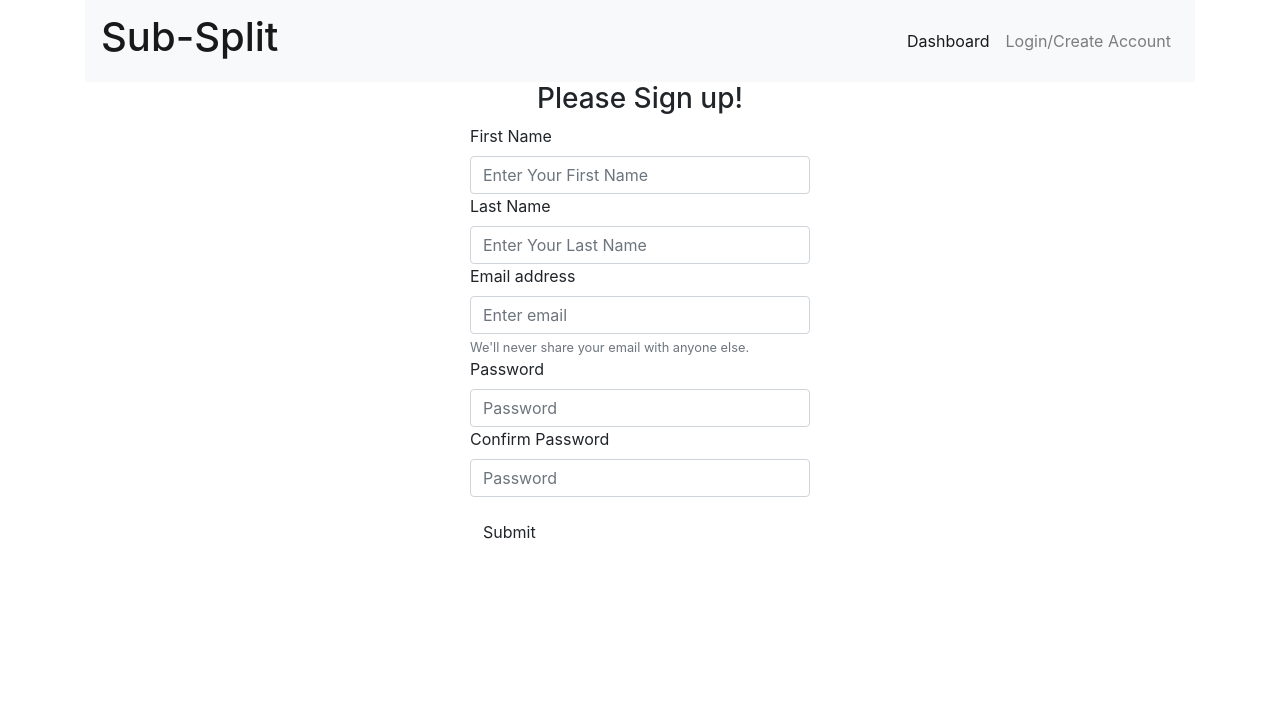
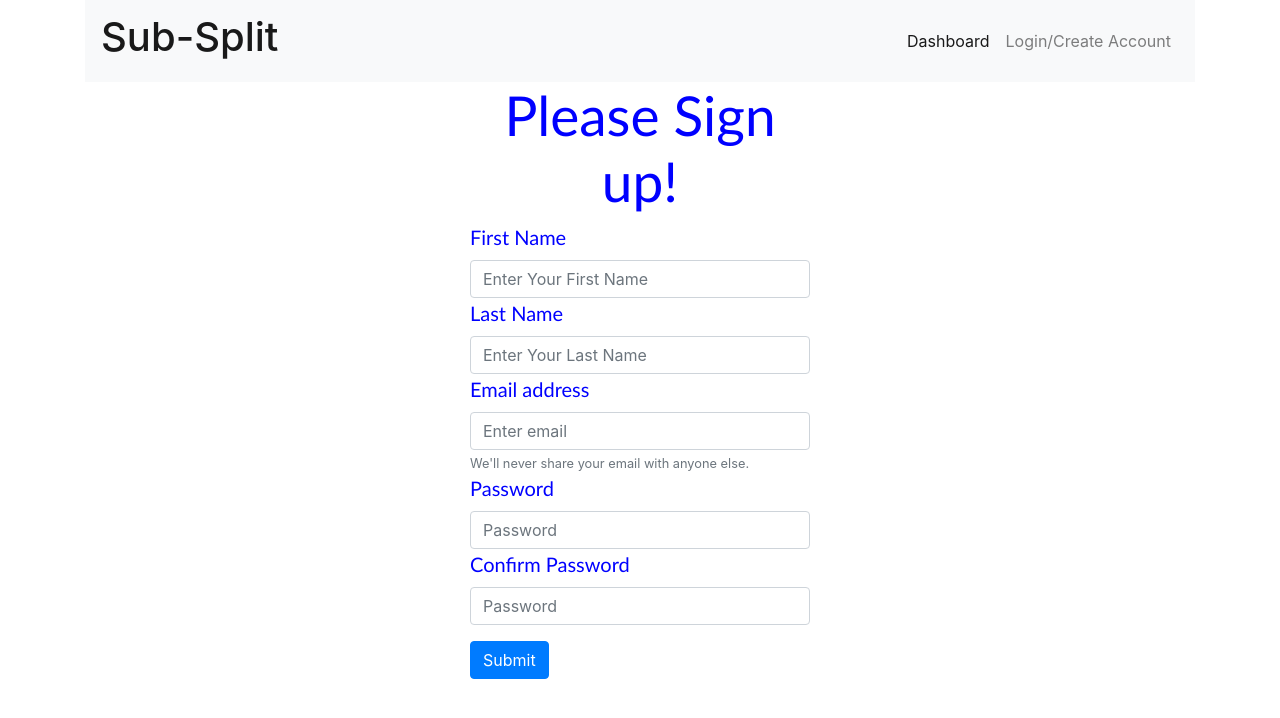
Before and after one commit to joseferreira5/SubSplit, a React (Create React App) app in the folder client/: page /create in a window 1280 px wide. Shown: the top 718 px of the page. Built offline with nearby package versions, Linux system fonts and the light colour scheme.

Commit message:
createaccount

```diff
--- a/client/src/components/CreateAccount/index.js
+++ b/client/src/components/CreateAccount/index.js
@@ -1,7 +1,9 @@
 import React from "react";
+import './style.css'
 
  function CreateAccount(){
     return(
+      // <div class="body" background="background.jpg">
     <div class="container register-form">
         <div class="form">
         <div class="form-group">
@@ -26,7 +28,8 @@ import React from "react";
                       <label class="empas" for="exampleInputPassword1">Confirm Password</label>
                       <input type="password" class="form-control" id="password" placeholder="Password"/>
                     </div>
-                    <button type="submit" id="newuserbtn" class="btn">Submit</button>
+                    {/* <button type="submit" id="newuserbtn" class="btn">Submit</button>  */}
+                    <button type="button" class="btn btn-primary">Submit</button>
                     </div>
                     <div class="col-md"></div>
                     </div>
--- /dev/null
+++ b/client/src/components/CreateAccount/style.css
@@ -0,0 +1,15 @@
+.text-center {
+    font-family: 'Gill Sans', sans-serif;
+    font-size: 55px;
+    color: blue;
+}
+
+.empas {
+    font-family: 'Gill Sans', sans-serif;
+    font-size: 20px;
+    color: blue;
+}
+
+.body {
+    background-image: url("background.jpg");
+}
```
Also changed, not shown: client/src/components/CreateAccount/background.jpg (added), 1 other file (tests, documents, lock files or other folders).
